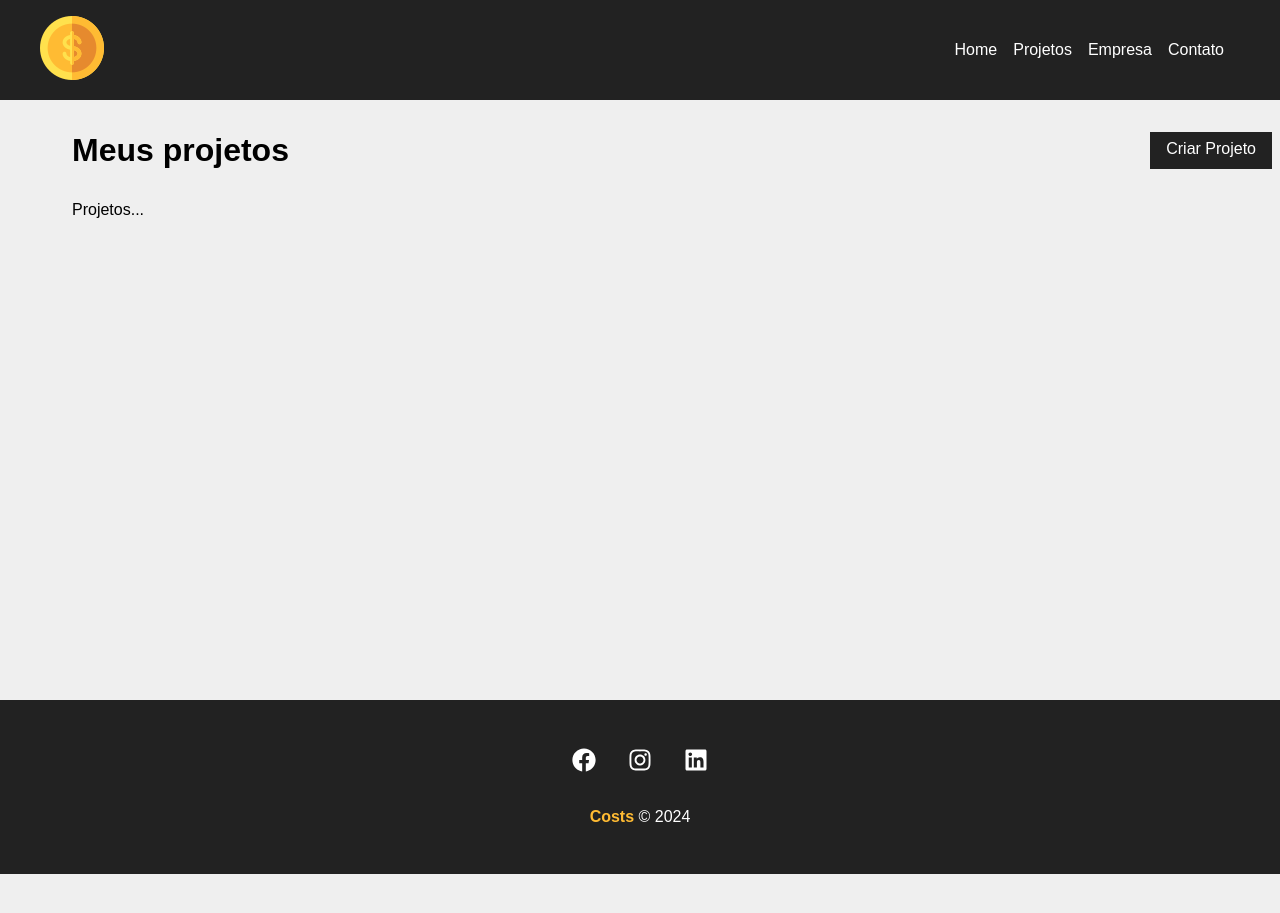
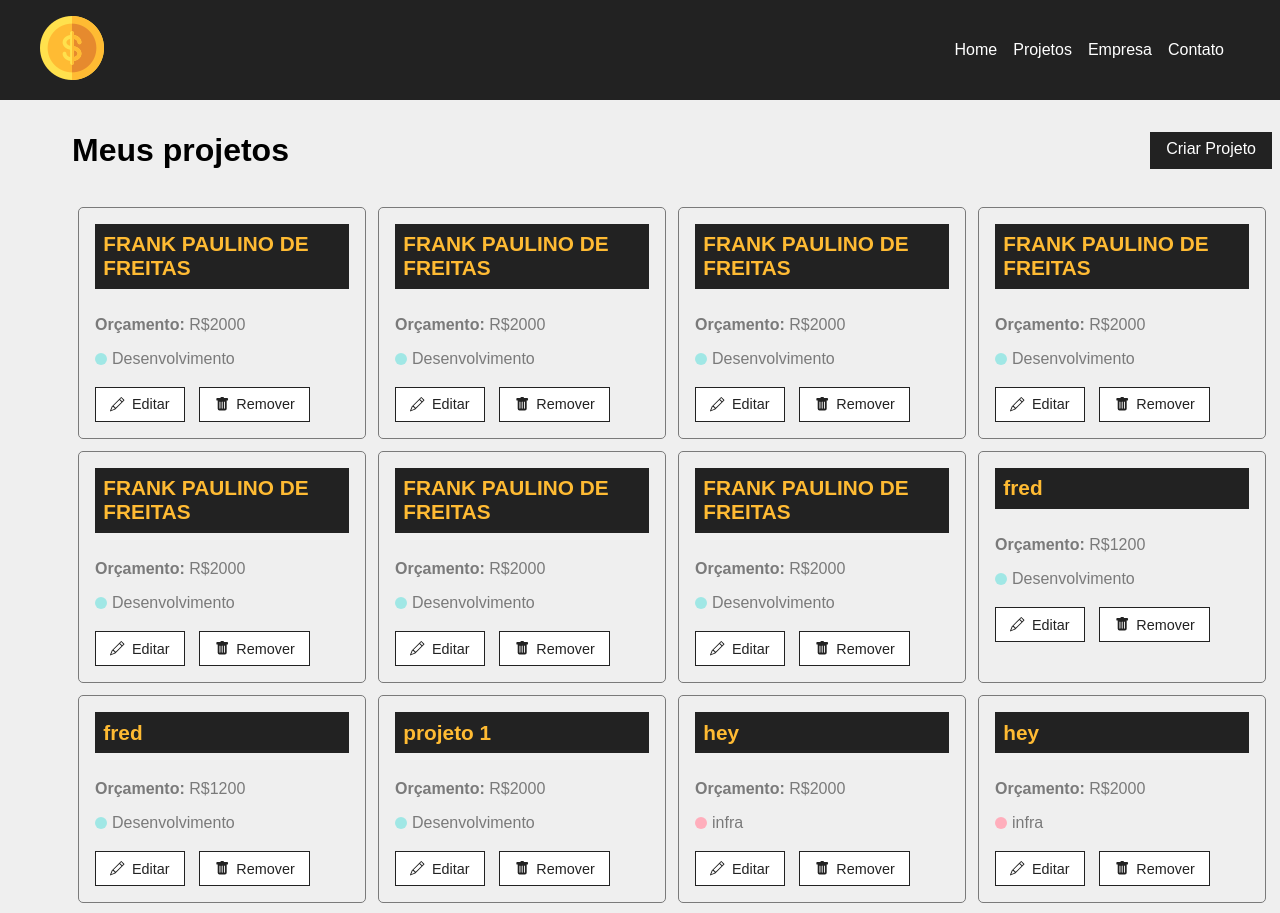
Before and after one commit to FrankFreitas/Costs, a React (Create React App) app: page /projects in a window 1280 px wide. Shown: the top 913 px of the page. Before the commit the page ends 874 px from the top, so only its background shows below. Built offline with nearby package versions, Linux system fonts and the light colour scheme; data requests are answered from the project's data file.

Commit message:
resgatando projetos do banco de dados e estilizando o dashboard dos projetos

```diff
--- a/db.json
+++ b/db.json
@@ -219,6 +219,28 @@
       },
       "cost": 0,
       "services": []
+    },
+    {
+      "id": "f22c",
+      "name": "criado com cor",
+      "budget": "2000",
+      "category": {
+        "id": "1",
+        "name": "infra"
+      },
+      "cost": 0,
+      "services": []
+    },
+    {
+      "id": "e62e",
+      "name": "cor2",
+      "budget": "2333",
+      "category": {
+        "id": "2",
+        "name": "Desenvolvimento"
+      },
+      "cost": 0,
+      "services": []
     }
   ],
   "categories": [
--- a/src/components/pages/Projects.js
+++ b/src/components/pages/Projects.js
@@ -3,15 +3,31 @@
 import Message from '../layout/Message'
 import Container from '../layout/Container'
 import LinkButton from '../layout/LinkButton'
+import ProjectCard from '../projects/ProjectCard'
 import { useLocation } from 'react-router-dom'
+import { useState, useEffect } from 'react'
 
 function Projects() {
+    const [projects, setProjects] = useState([])
+
     const location = useLocation()
-    console.log(location.state)
     let message = ""
     if (location.state) {
         message = location.state.message
     }
+    useEffect(() => {
+        fetch('http://localhost:5000/projects', {
+            method: 'GET',
+            headers: {
+                'Content-type': 'application.json',
+            },
+        }).then(resp => resp.json())
+            .then(data => {
+                console.log(data)
+                setProjects(data)
+            }).catch(err => console.log(err))
+    }, [])
+
 
     return (
         <div className={styles.project_container}>
@@ -21,7 +37,16 @@
             </div>
             {message && <Message type='success' msg={message} />}
             <Container customClass='start'>
-                <p>Projetos...</p>
+                {projects.length > 0 &&
+                    projects.map((project) => (
+                        <ProjectCard
+                        id = {project.id}
+                        name ={project.name}
+                        budget = {project.budget}
+                        category={project.category.name}
+                        key={project.id}
+                        />
+                    ))}
             </Container>
         </div>
     )
--- /dev/null
+++ b/src/components/projects/ProjectCard.js
@@ -0,0 +1,28 @@
+import styles from './ProjectCard.module.css'
+import { BsPencil, BsFillTrashFill } from 'react-icons/bs'
+
+import { Link } from 'react-router-dom'
+
+
+function ProjectCard({ id, name, budget, category, handleRemove }) {
+    return (
+        <div className={styles.project_card}>
+            <h4>{name}</h4>
+            <p>
+                <span>Orçamento:</span> R${budget}
+            </p>
+            <p className={styles.category_text}>
+                <span className={`${styles[category.toLowerCase()]}`}></span> {category}
+            </p>
+            <div className={styles.project_card_actions}>
+                <Link to='/'>
+                    <BsPencil />Editar
+                </Link>
+                <Link to=''>
+                    <BsFillTrashFill />Remover
+                </Link>
+            </div>
+        </div>
+    )
+}
+export default ProjectCard
--- /dev/null
+++ b/src/components/projects/ProjectCard.module.css
@@ -0,0 +1,87 @@
+.project_card {
+    padding: 1em;
+    border: 1px solid #7A7A7A;
+    border-radius: 5px;
+    width: 24%;
+    margin: 0.5%;
+}
+
+.project_card h4 {
+    background-color: #222;
+    color: #FFBB33;
+    padding: .4em;
+    margin-bottom: 1.3em;
+    font-size: 1.3em;
+}
+
+.project_card p {
+    color: #7A7A7A;
+    margin-bottom: 1em;
+}
+
+.project_card p span {
+    font-weight: bold;
+}
+
+.category_text {
+    display: flex;
+    align-items: center;
+}
+
+.category_text span {
+    display: block;
+    width: 12px;
+    height: 12px;
+    border-radius: 50%;
+    background-color: white;
+    margin-right: 5px;
+}
+
+.category_text .infra {
+    background-color: #FFAEBC;
+}
+
+.category_text .desenvolvimento {
+    background-color: #A0E7E5;
+}
+
+.category_text .design {
+    background-color: #B4F8C8;
+}
+
+.category_text .planejamento {
+    background-color: #FBE7C6;
+}
+
+.project_card_actions {
+    margin-top: 1.2em;
+    display: flex;
+    align-items: center;
+}
+
+.project_card_actions a,
+.project_card_actions button {
+    text-decoration: none;
+    border: none;
+    background-color: white;
+    color: #222;
+    font-size: .9em;
+    padding: .6em 1em;
+    margin-right: 1em;
+    cursor: pointer;
+    border: 1px solid #222;
+    display: flex;
+    align-items: center;
+    justify-content: center;
+    transition: .5s;
+}
+
+.project_card_actions svg{
+    margin-right: .5em;
+}
+
+.project_card_actions a:hover,
+.project_card_actions button:hover{
+background-color: #222;
+color: #FFBB33;
+}
```
